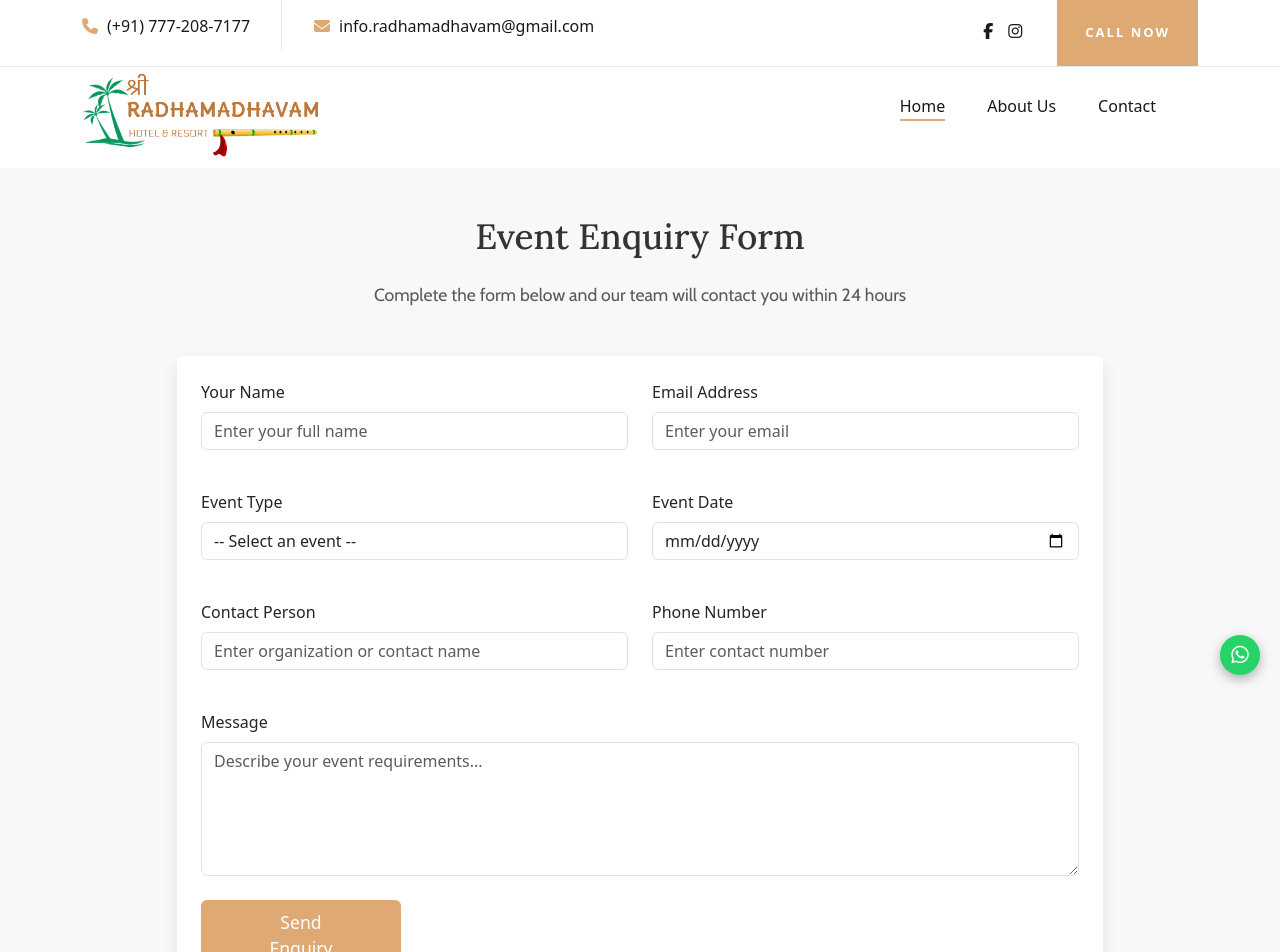
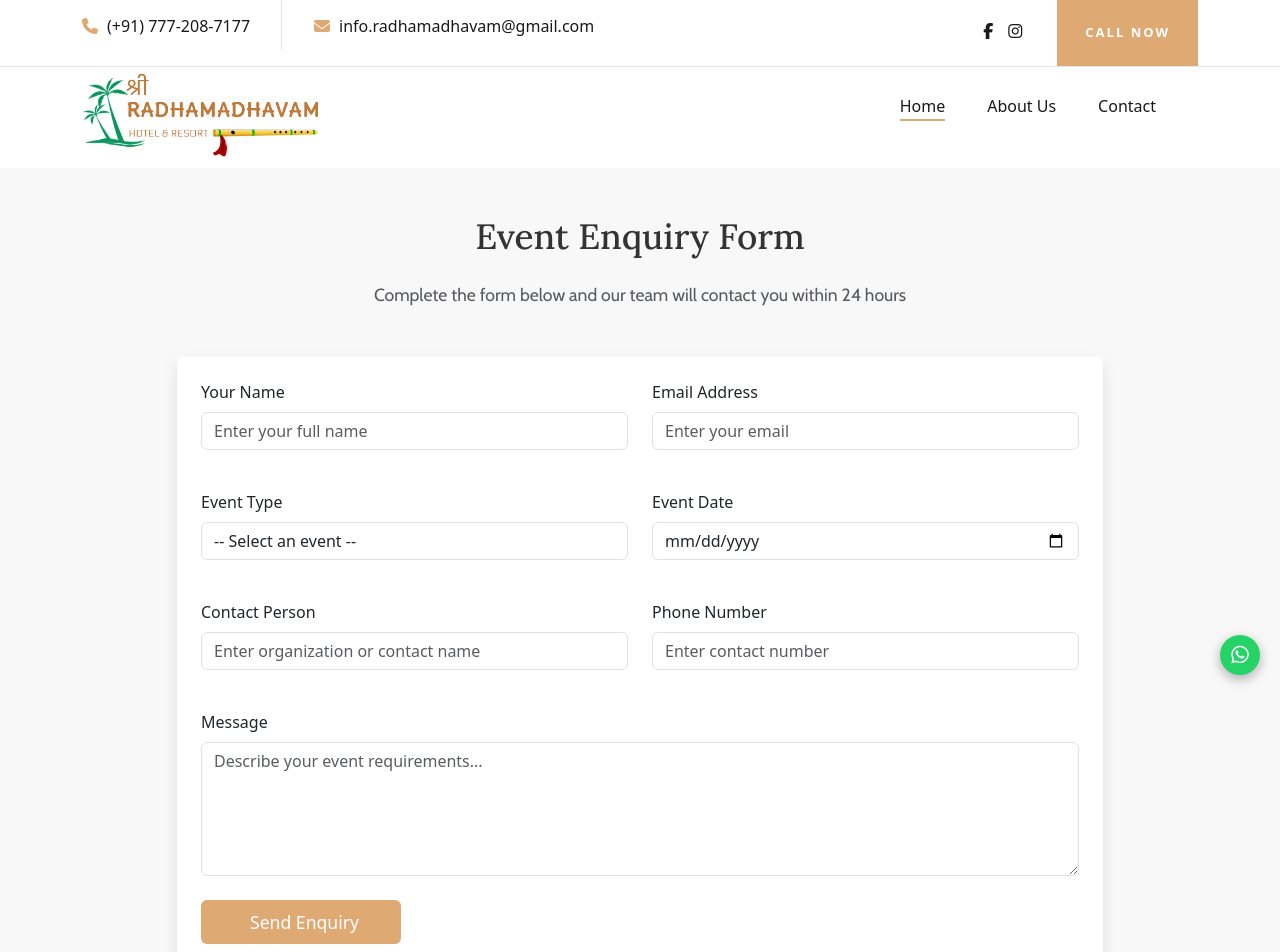
Before and after one commit to Neha-Craft/slot_website, a Next.js app: page /contact in a window 1280 px wide. Shown: the top 952 px of the page. Built offline with nearby package versions, Linux system fonts and the light colour scheme.

Commit message:
firstsub

```diff
--- a/src/components/contactus.js
+++ b/src/components/contactus.js
@@ -203,6 +203,7 @@ export default function ContactInfo() {
                         transition: "background-color 0.3s",
                         opacity: loading ? 0.7 : 1,
                         cursor: loading ? "not-allowed" : "pointer",
+                        whiteSpace:"nowrap"
                       }}
                     >
                       {loading ? (
```
